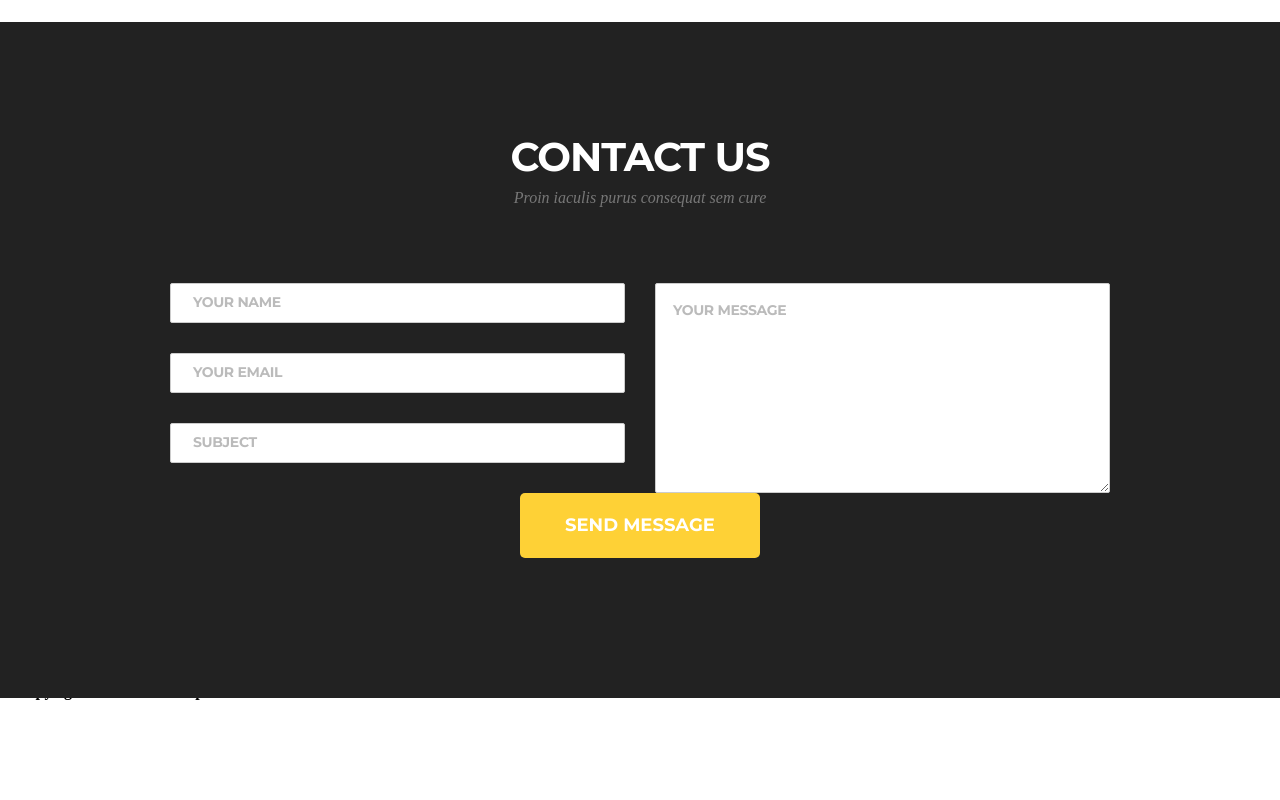
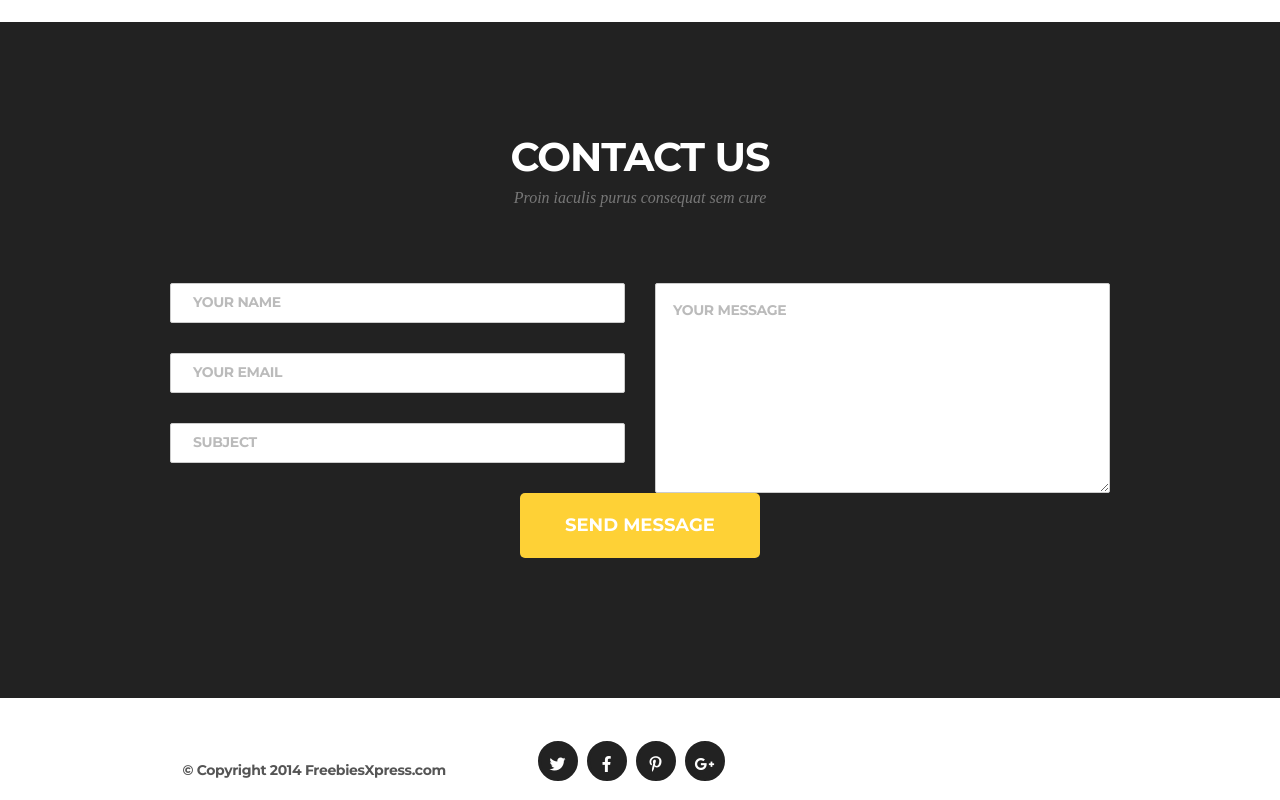
Before and after one commit to wyrwat/landin-page, a website: page index.html in a window 1280 px wide. Shown: the part 5182-5982 px from the top of the page. Before the commit the page ends 5903 px from the top, so only its background shows below. Drawn offline with Linux system fonts and the light colour scheme.

Commit message:
Add styles to footer

```diff
--- a/index.html
+++ b/index.html
@@ -251,14 +251,24 @@
 
 
 	</section>
-	<footer class="container">
+	<footer>
+		<div class="footer-container container">
+			<div class="copyright">
 				<h4>&copy Copyright 2014 FreebiesXpress.com</h4>
+			</div>
 			<div class="icon container">
 				<i class="fab fa-twitter"></i>
 	        	<i class="fab fa-facebook-f"></i>
 	        	<i class="fab fa-pinterest-p"></i>
 	        	<i class="fab fa-google-plus-g"></i>
 			</div>
+			<div class="copyright">
+				<div>
+
+			</div>
+			</div>
+		</div>
+
 	</footer>
 
 </body>
--- a/sass/style.scss
+++ b/sass/style.scss
@@ -439,7 +439,7 @@ body {
 			}
 
 			.team-icon {
-				flex-direction: row;
+
 				margin-top: -65px;
 
 				i {
@@ -471,6 +471,7 @@ body {
 	margin-top: 90px;
 	max-width: 1424px;
 	max-height: 742px;
+
 	.logo {
 		justify-content: center;
 		flex-wrap: wrap;
@@ -575,13 +576,37 @@ body {
 	}
 }
 
-.footer-container {
+footer{
+	.footer-container {
+		justify-content: center;
 
-	h4 {
-		margin-top: 90px;
-	}
+		.copyright {
+			margin-top: 80px;
+			width: 355px;
+			color: #555555;
+			font-family: Montserrat;
+			font-size: 14px;
+			font-weight: 400;
+			line-height: 22px;
+			letter-spacing: -0.35px;
+			text-align: left;
+		}
 
-	.icon {
-		justify-content: center;
+		.icon {
+			margin-top: 80px;
+			margin-right:  9px;
+
+			i {
+					border: 3px solid #222222;
+					border-radius: 50%;
+					height: 40px;
+					width: 40px;
+					text-align: center;
+					line-height: 40px;
+					color: #fff;
+					background-color: #222222;
+					margin-right:  9px;
+			}
+		}
 	}
 }
```
Also changed, not shown: css/style.css, css/style.prefixed.css, 2 other files. Lines whose indentation alone changed are shown as unchanged.
